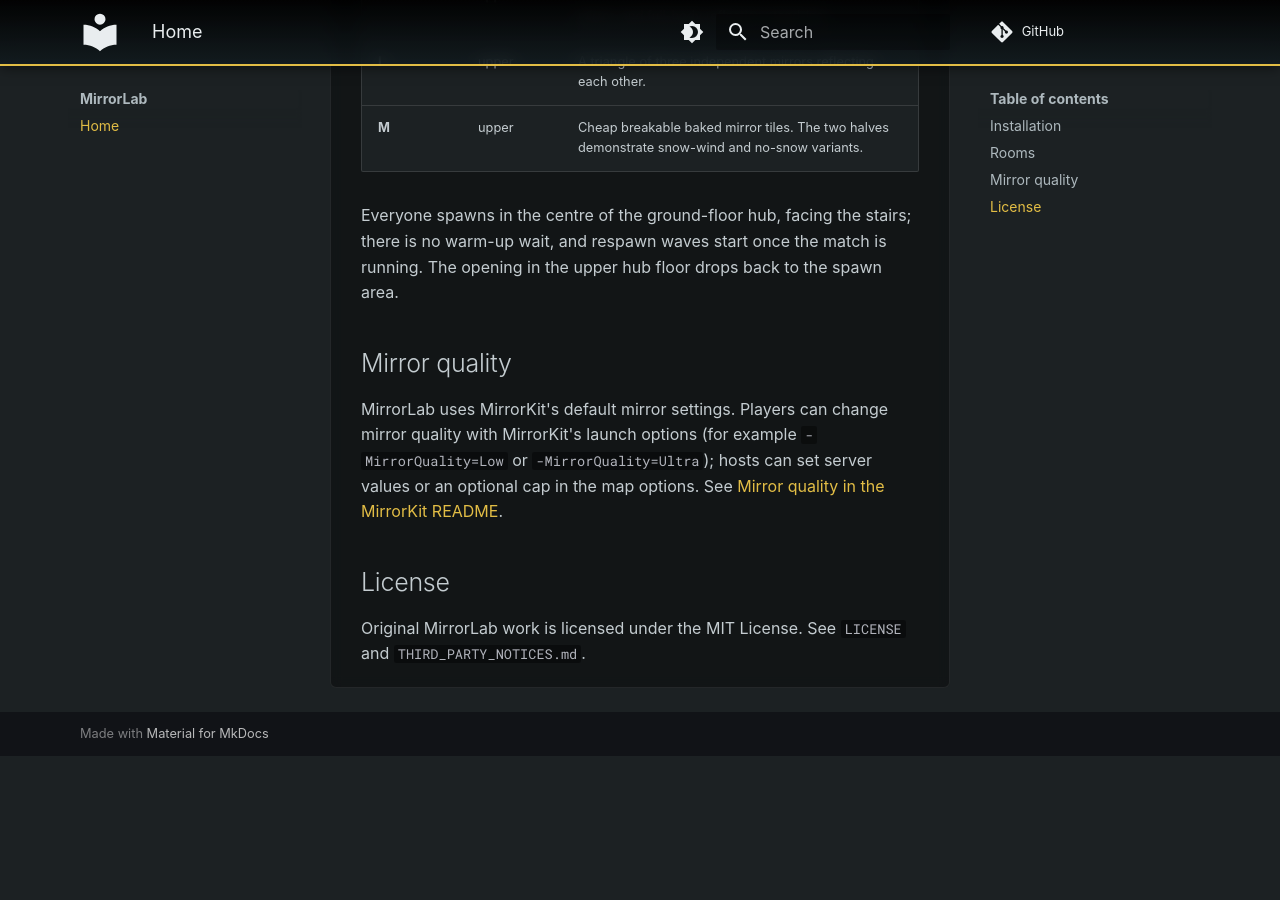
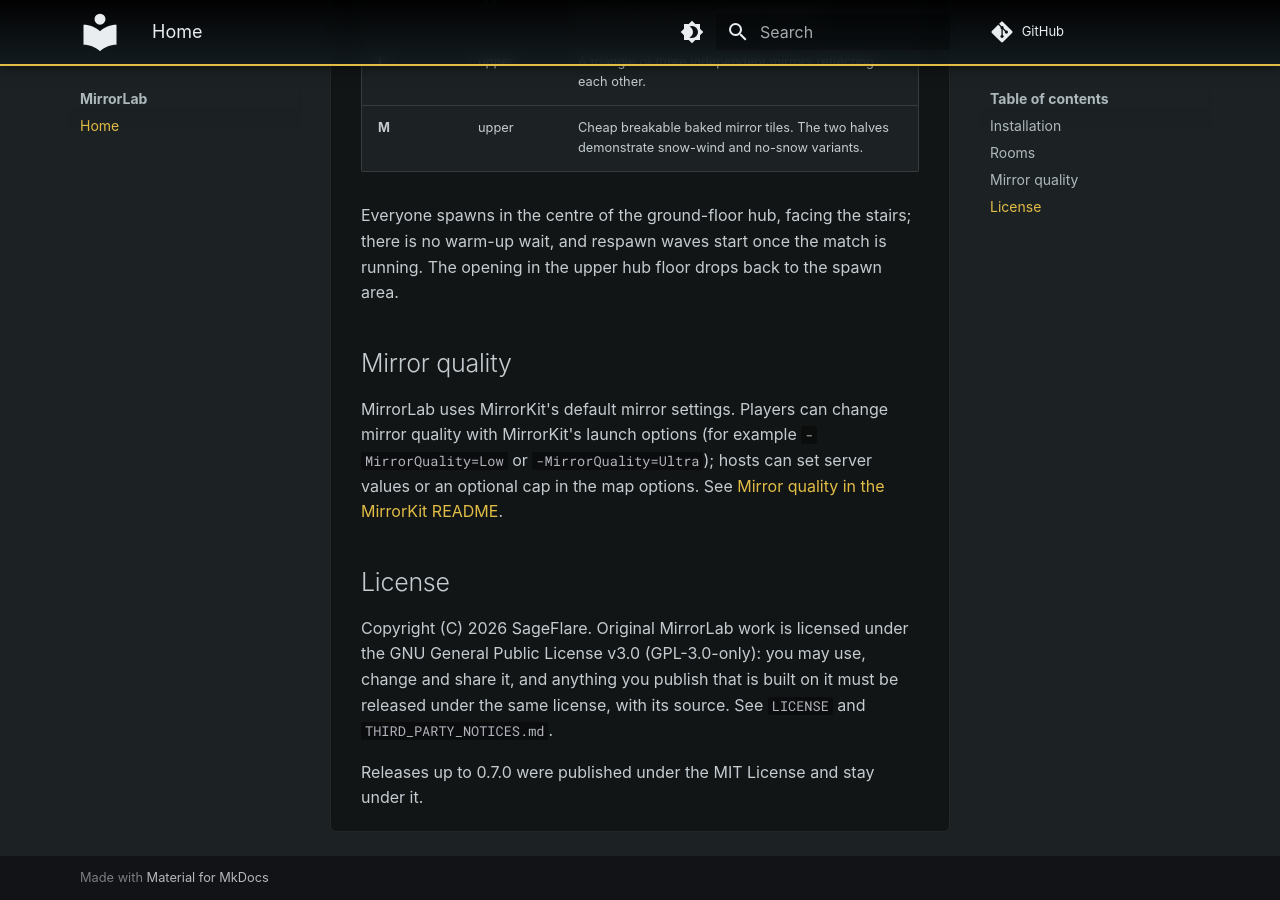
Before and after one commit to SageFlare/MirrorLab, an MkDocs documentation site: the page built from docs/index.md, in a window 1280 px wide and 900 px high, scrolled down 1664 px. Built offline with MkDocs 1.6.1 and Material for MkDocs 9.7.7, drawn with Linux system fonts in a browser that asks for light colours; some web fonts are replaced; comment, search, counter and statistics services are not loaded; before the commit the page ends 2420 px from its top, so only the background shows below that.

Commit message:
License: switch to GPL-3.0
Original work is now licensed under the GNU GPL v3.0 (GPL-3.0-only).
Releases published before this change stay under the MIT License.

Co-Authored-By: Claude Opus 5.5 <noreply@anthropic.com>

```diff
--- a/docs/index.md
+++ b/docs/index.md
@@ -45,4 +45,6 @@ MirrorLab uses MirrorKit's default mirror settings. Players can change mirror qu
 
 ## License
 
-Original MirrorLab work is licensed under the MIT License. See `LICENSE` and `THIRD_PARTY_NOTICES.md`.
+Copyright (C) 2026 SageFlare. Original MirrorLab work is licensed under the GNU General Public License v3.0 (GPL-3.0-only): you may use, change and share it, and anything you publish that is built on it must be released under the same license, with its source. See `LICENSE` and `THIRD_PARTY_NOTICES.md`.
+
+Releases up to 0.7.0 were published under the MIT License and stay under it.
```
Also changed, not shown: README.md (+3 -1 lines), THIRD_PARTY_NOTICES.md (+1 -1 lines), 1 other file.
